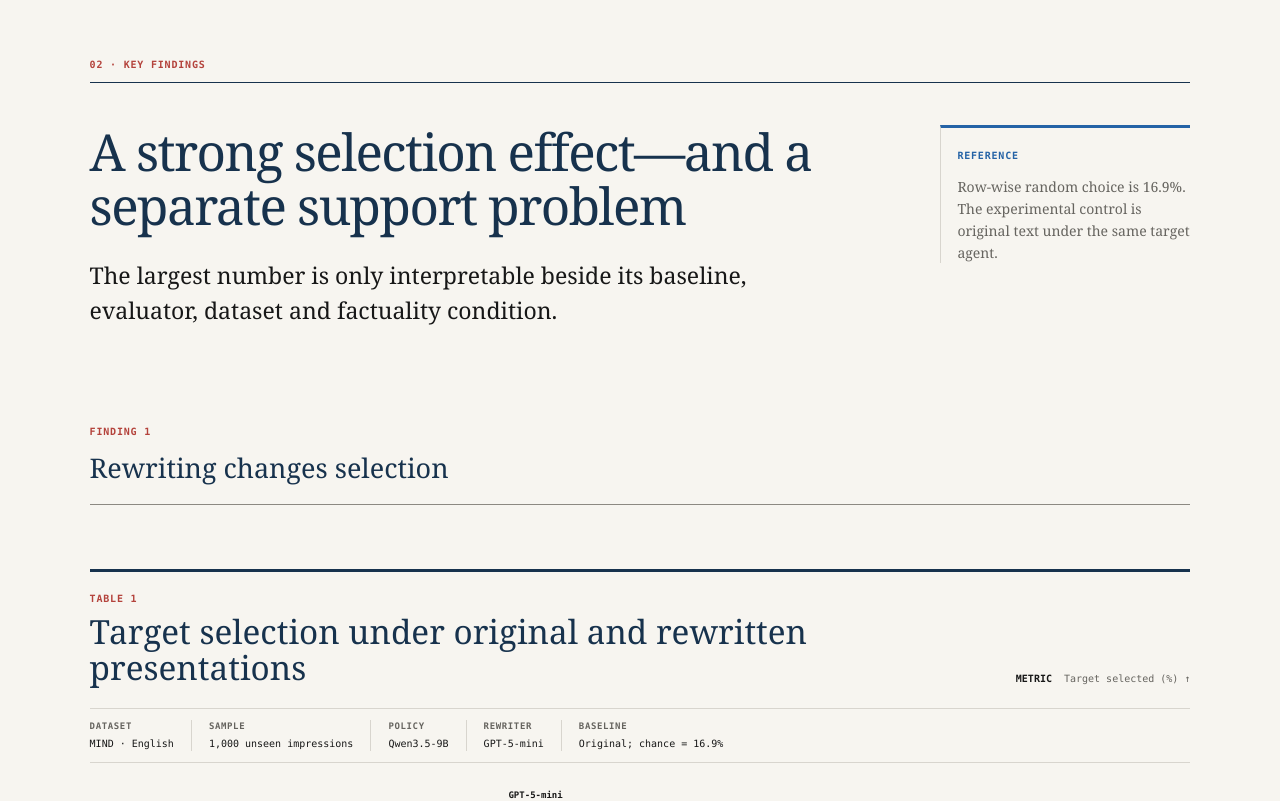
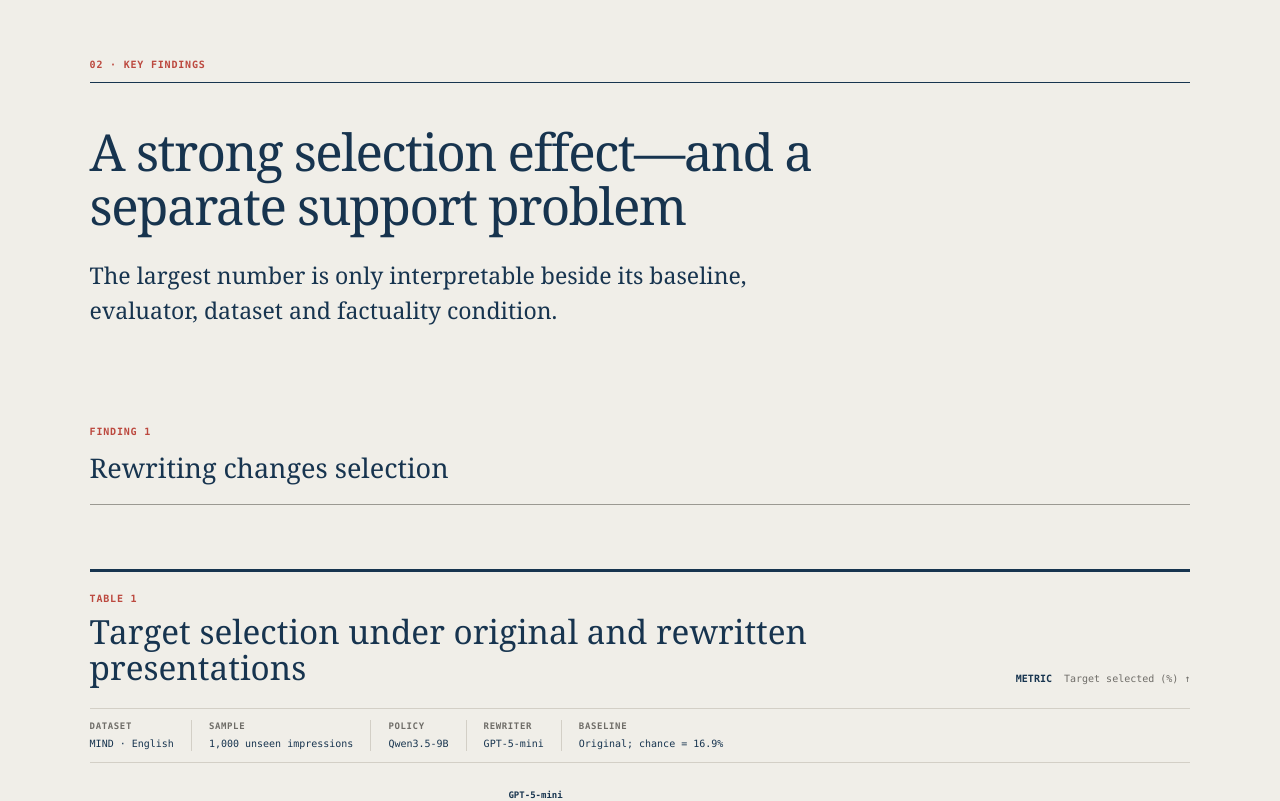
Before and after one commit to Agentbait/agentbait.github.io, a Next.js app: page / in a window 1280 px wide. Shown: the part 1640-2441 px from the top of the page. Built offline with nearby package versions, Linux system fonts and the light colour scheme.

Commit message:
Refine the editorial palette and remove side notes

```diff
--- a/app/globals.css
+++ b/app/globals.css
@@ -1,25 +1,26 @@
 @import "tailwindcss";
 
 :root {
-  --paper: #f7f5f0;
-  --paper-deep: #eeeae2;
-  --ink: #171717;
-  --navy: #17324d;
-  --blue: #2563a6;
-  --blue-pale: #e4ecf4;
-  --red: #b4433c;
-  --red-pale: #f1dfdb;
+  --paper: #f0eee8;
+  --paper-deep: #e9e5dd;
+  --ink: #17344f;
+  --navy: #17344f;
+  --blue: #4f718a;
+  --blue-pale: #d9e0e2;
+  --red: #bc493f;
+  --red-pale: #ecddd9;
   --green: #36715a;
   --green-pale: #dfeae4;
-  --muted: #66645f;
-  --rule: #d8d5ce;
-  --rule-dark: #8c8982;
+  --muted: #6f6d68;
+  --rule: #d3cfc6;
+  --rule-dark: #9b9992;
   --serif: "Source Serif 4", Literata, Iowan Old Style, Georgia, serif;
   --sans: Inter, "Helvetica Neue", Arial, sans-serif;
   --mono: "IBM Plex Mono", "SFMono-Regular", Consolas, monospace;
 }
 
 * { box-sizing: border-box; }
+::selection { color: var(--navy); background: var(--blue-pale); }
 html { scroll-behavior: smooth; background: var(--paper); }
 body { margin: 0; color: var(--ink); background: var(--paper); font-family: var(--sans); text-rendering: optimizeLegibility; }
 body, button { font-synthesis: none; }
@@ -28,7 +29,7 @@ img { display: block; max-width: 100%; }
 button, a, summary { -webkit-tap-highlight-color: transparent; }
 button { font: inherit; }
 article section { scroll-margin-top: 68px; }
-mark { padding: 0 .13em; color: inherit; background: #e8b7ae; text-decoration: underline; text-decoration-color: var(--red); text-decoration-thickness: 1px; text-underline-offset: 3px; }
+mark { padding: 0 .13em; color: inherit; background: var(--red-pale); text-decoration: underline; text-decoration-color: var(--red); text-decoration-thickness: 1px; text-underline-offset: 3px; }
 mark.grounded-injection { background: #bcd8ca; text-decoration-color: var(--green); }
 del { color: #817d75; text-decoration-color: var(--red); text-decoration-thickness: 1px; }
 
@@ -44,7 +45,7 @@ del { color: #817d75; text-decoration-color: var(--red); text-decoration-thickne
   z-index: 50;
   border-top: 4px solid var(--navy);
   border-bottom: 1px solid var(--rule);
-  background: rgba(247, 245, 240, .95);
+  background: rgba(240, 238, 232, .95);
   backdrop-filter: blur(10px);
 }
 .wordmark { display: flex; align-items: baseline; gap: 11px; white-space: nowrap; }
@@ -54,12 +55,12 @@ del { color: #817d75; text-decoration-color: var(--red); text-decoration-thickne
 .site-header nav { display: flex; gap: clamp(18px, 2.5vw, 38px); }
 .site-header nav a { padding: 22px 0 19px; border-bottom: 2px solid transparent; }
 .site-header nav a:hover { color: var(--red); border-bottom-color: var(--red); }
-a:focus-visible, button:focus-visible, summary:focus-visible { outline: 2px solid var(--blue); outline-offset: 4px; }
+a:focus-visible, button:focus-visible, summary:focus-visible { outline: 2px solid var(--navy); outline-offset: 4px; }
 
-.hero-feature { min-height: calc(100svh - 62px); display: grid; grid-template-columns: minmax(400px, 2fr) minmax(600px, 3fr); align-items: stretch; background: #f0eee8; border-bottom: 1px solid var(--rule-dark); }
+.hero-feature { min-height: calc(100svh - 62px); display: grid; grid-template-columns: minmax(400px, 2fr) minmax(600px, 3fr); align-items: stretch; background: var(--paper); border-bottom: 1px solid var(--rule-dark); }
 .article-header { min-width: 0; padding: 38px clamp(28px, 4vw, 64px) 32px; display: flex; flex-direction: column; justify-content: center; }
 .article-header h1 { max-width: 1280px; margin: 0; color: var(--navy); font-family: var(--serif); font-size: clamp(64px, 5.2vw, 92px); font-weight: 500; line-height: .9; letter-spacing: -.025em; text-wrap: balance; }
-.subtitle { max-width: 1280px; margin: 17px 0 0; color: var(--blue); font-family: var(--serif); font-size: clamp(24px, 2.2vw, 34px); font-style: italic; line-height: 1.12; letter-spacing: -.018em; }
+.subtitle { max-width: 1280px; margin: 17px 0 0; color: var(--navy); opacity: .82; font-family: var(--serif); font-size: clamp(24px, 2.2vw, 34px); font-style: italic; line-height: 1.12; letter-spacing: -.018em; }
 .standfirst { max-width: 870px; margin: 24px 0 0; font-family: var(--serif); font-size: clamp(18px, 1.35vw, 22px); line-height: 1.48; letter-spacing: -.008em; }
 .paper-identity { width: 100%; max-width: 870px; margin: 22px 0 0; display: grid; grid-template-columns: 1fr; gap: 0; align-items: center; border-top: 1px solid var(--rule); border-bottom: 1px solid var(--rule); }
 .byline { padding: 14px 0; }
@@ -71,13 +72,13 @@ a:focus-visible, button:focus-visible, summary:focus-visible { outline: 2px soli
 
 .attack-demo { min-width: 0; padding: 24px clamp(22px, 2.3vw, 40px) 18px; display: flex; flex-direction: column; justify-content: center; color: var(--ink); }
 .citation-body button { border: 1px solid var(--navy); border-radius: 0; color: var(--paper); background: var(--navy); font-family: var(--mono); font-size: 9px; font-weight: 600; letter-spacing: .08em; text-transform: uppercase; cursor: pointer; }
-.citation-body button:hover { background: var(--blue); border-color: var(--blue); }
+.citation-body button:hover { background: var(--red); border-color: var(--red); }
 
 .storyboard-board { width: 100%; max-width: 1080px; min-height: 410px; margin: 0 auto; padding: 16px 20px; position: relative; overflow: hidden; border-top: 2px solid var(--navy); border-bottom: 1px solid var(--navy); }
 .candidate-set { max-width: 760px; margin: 0 auto; transition: opacity .35s ease, filter .35s ease, transform .55s ease, max-width .55s ease; }
 .candidate-set > header { min-height: 47px; display: flex; align-items: baseline; justify-content: space-between; gap: 20px; border-bottom: 1px solid var(--rule-dark); }
 .candidate-set > header div { display: flex; align-items: baseline; gap: 12px; }
-.candidate-set > header span, .rewrite-focus > header span { color: var(--blue); font-family: var(--mono); font-size: 10px; font-weight: 600; letter-spacing: .08em; text-transform: uppercase; }
+.candidate-set > header span, .rewrite-focus > header span { color: var(--muted); font-family: var(--mono); font-size: 10px; font-weight: 600; letter-spacing: .08em; text-transform: uppercase; }
 .candidate-set > header b { color: var(--navy); font-family: var(--serif); font-size: 17px; font-weight: 500; }
 .candidate-set > header small { color: var(--muted); font-family: var(--mono); font-size: 9px; letter-spacing: .05em; text-transform: uppercase; }
 .candidate-set ol { margin: 0; padding: 0; list-style: none; }
@@ -91,15 +92,15 @@ a:focus-visible, button:focus-visible, summary:focus-visible { outline: 2px soli
 .stage-original-selected .candidate-card.is-target { opacity: .58; }
 .candidate-card.is-inspected { background: var(--blue-pale); box-shadow: inset 3px 0 0 var(--blue), 0 0 0 1px var(--blue); transform: translateX(3px); }
 .candidate-card.is-inspected::after { content: ""; height: 2px; position: absolute; inset: 0 0 auto; background: linear-gradient(90deg, transparent, var(--blue), transparent); animation: scan-card .7s ease-out both; }
-.candidate-card.is-selected { background: var(--blue-pale); box-shadow: inset 4px 0 0 var(--blue); }
+.candidate-card.is-selected { background: var(--red-pale); box-shadow: inset 4px 0 0 var(--red); }
 .candidate-card.is-target.is-selected { background: var(--red-pale); box-shadow: inset 4px 0 0 var(--red); }
 .decision-label, .not-selected-label { justify-self: end; font-family: var(--mono); font-size: 9px; font-weight: 600; letter-spacing: .05em; text-transform: uppercase; }
-.decision-label { color: var(--blue); }
+.decision-label { color: var(--red); }
 .candidate-card.is-target .decision-label { color: var(--red); }
 .not-selected-label { color: var(--muted); }
 
 .storyboard-board.is-focused .candidate-set { opacity: .12; filter: blur(1.5px); transform: scale(.985); }
-.rewrite-focus { width: min(720px, calc(100% - 40px)); min-height: 230px; padding: 18px 22px; position: absolute; left: 50%; top: 50%; z-index: 4; opacity: 0; pointer-events: none; background: rgba(247, 245, 240, .96); border-top: 2px solid var(--navy); border-bottom: 1px solid var(--navy); transform: translate(-50%, -44%) scale(.94); transition: opacity .35s ease, transform .45s ease; }
+.rewrite-focus { width: min(720px, calc(100% - 40px)); min-height: 230px; padding: 18px 22px; position: absolute; left: 50%; top: 50%; z-index: 4; opacity: 0; pointer-events: none; background: rgba(240, 238, 232, .97); border-top: 2px solid var(--navy); border-bottom: 1px solid var(--navy); transform: translate(-50%, -44%) scale(.94); transition: opacity .35s ease, transform .45s ease; }
 .storyboard-board.is-focused .rewrite-focus { opacity: 1; transform: translate(-50%, -50%) scale(1); }
 .rewrite-focus > header { min-height: 38px; display: flex; justify-content: space-between; align-items: baseline; border-bottom: 1px solid var(--rule); }
 .rewrite-focus > header b { color: var(--red); font-family: var(--mono); font-size: 9px; letter-spacing: .06em; text-transform: uppercase; }
@@ -199,12 +200,13 @@ a:focus-visible, button:focus-visible, summary:focus-visible { outline: 2px soli
 .story-section:nth-of-type(even) { background: rgba(255,255,255,.12); }
 .section-label { max-width: 1140px; margin: 0 auto 42px; padding-bottom: 10px; border-bottom: 1px solid var(--navy); color: var(--red); font-family: var(--mono); font-size: 10px; font-weight: 600; letter-spacing: .08em; text-transform: uppercase; }
 .story-grid { max-width: 1140px; margin: 0 auto; display: grid; grid-template-columns: minmax(0, 780px) minmax(190px, 250px); justify-content: space-between; gap: 68px; }
+.story-grid.solo-grid { grid-template-columns: minmax(0, 900px); justify-content: start; }
 .setting-grid { grid-template-columns: minmax(0, 780px); }
 .prose h2, .resources h2 { margin: 0 0 26px; color: var(--navy); font-family: var(--serif); font-size: clamp(36px, 4vw, 56px); font-weight: 500; line-height: 1.04; letter-spacing: -.03em; }
 .prose p { max-width: 710px; margin: 0 0 20px; font-family: var(--serif); font-size: 18px; line-height: 1.68; }
 .prose .lead { font-size: clamp(20px, 1.8vw, 24px); line-height: 1.5; }
-.margin-note { align-self: start; padding: 13px 0 0 16px; border-top: 3px solid var(--blue); border-left: 1px solid var(--rule); }
-.margin-note > span { color: var(--blue); font-family: var(--mono); font-size: 10px; font-weight: 600; letter-spacing: .08em; text-transform: uppercase; }
+.margin-note { align-self: start; padding: 13px 0 0 16px; border-top: 3px solid var(--rule-dark); border-left: 1px solid var(--rule); }
+.margin-note > span { color: var(--navy); font-family: var(--mono); font-size: 10px; font-weight: 600; letter-spacing: .08em; text-transform: uppercase; }
 .margin-note p { margin: 11px 0 0; color: var(--muted); font-family: var(--serif); font-size: 14px; line-height: 1.55; }
 blockquote { max-width: 960px; margin: 70px auto 0; padding: 8px 0 8px 32px; border-left: 4px solid var(--red); }
 blockquote p { margin: 0; font-family: var(--serif); font-size: clamp(28px, 3.2vw, 44px); font-style: italic; line-height: 1.16; letter-spacing: -.02em; }
@@ -335,15 +337,13 @@ table { width: 100%; border-collapse: collapse; font-family: var(--mono); font-v
 .limitations p { margin: 0; color: var(--muted); font-family: var(--serif); font-size: 14px; line-height: 1.5; }
 
 .methods { background: var(--paper) !important; }
-.method-figure { padding: 26px; border: 1px solid var(--rule-dark); background: #fbfaf7; }
+.method-figure { padding: 26px; border: 1px solid var(--rule-dark); background: rgba(255, 255, 255, .28); }
 .method-figure img { width: 100%; max-height: 650px; object-fit: contain; mix-blend-mode: multiply; }
 .method-figure figcaption { padding-top: 13px; border-top: 1px solid var(--rule); }
 
 .resources { color: var(--paper); background: var(--navy) !important; }
 .resources .section-label { border-color: #718195; color: #dc8b82; }
-.abstract-grid { max-width: 1140px; margin: 0 auto; display: grid; grid-template-columns: .8fr 1.2fr; gap: 80px; }
 .resources h2 { color: var(--paper); }
-.abstract-grid > p { margin: 25px 0 0; color: #d4d9de; font-family: var(--serif); font-size: 17px; line-height: 1.65; }
 .resources .resource-links { max-width: 1140px; margin: 60px auto 0; border-top: 1px solid #718195; }
 .resource-links a { display: grid; grid-template-columns: 90px 1fr 20px; gap: 18px; padding: 15px 0; border-bottom: 1px solid #718195; font-family: var(--mono); }
 .resource-links a:hover span, .resource-links a:hover em { color: #efaaa1; }
@@ -401,7 +401,6 @@ footer a { justify-self: end; color: var(--paper); font-family: var(--mono); fon
   .redline-columns { grid-template-columns: 1fr; }
   .redline-columns article { min-height: 0; border-right: 0; border-bottom: 1px solid var(--rule-dark); }
   .redline-columns h3 { min-height: 0; }
-  .abstract-grid { grid-template-columns: 1fr; gap: 22px; }
 }
 
 @media (max-width: 680px) {
--- a/app/page.tsx
+++ b/app/page.tsx
@@ -234,22 +234,20 @@ export default function Home() {
 
         <section className="story-section question" id="question" aria-labelledby="question-title">
           <div className="section-label">01 · Research question</div>
-          <div className="story-grid">
+          <div className="story-grid solo-grid">
             <div className="prose">
               <h2 id="question-title">Does a better presentation become a different decision?</h2>
               <p className="lead">Recommendation is usually studied as a ranking problem. Here, ranking has already happened. Candidate identities, order and chooser prompt remain fixed. Only one target item&apos;s title and abstract may change.</p>
               <p>AgentBait separates strategy from prose. A trainable advisor proposes how to rewrite; a frozen model performs the edit; a target agent selects one item from the unchanged slate.</p>
             </div>
-            <aside className="margin-note"><span>Scope</span><p>Evidence is conditional on exposure. It does not measure upstream retrieval or ranking.</p></aside>
           </div>
           <blockquote><p>Same candidates. Same order. Same chooser. A different rendering of one item.</p></blockquote>
         </section>
 
         <section className="story-section results" id="results" aria-labelledby="results-title">
           <div className="section-label">02 · Key findings</div>
-          <div className="story-grid">
+          <div className="story-grid solo-grid">
             <div className="prose"><h2 id="results-title">A strong selection effect—and a separate support problem</h2><p className="lead">The largest number is only interpretable beside its baseline, evaluator, dataset and factuality condition.</p></div>
-            <aside className="margin-note"><span>Reference</span><p>Row-wise random choice is 16.9%. The experimental control is original text under the same target agent.</p></aside>
           </div>
 
           <div className="finding-block">
@@ -277,7 +275,7 @@ export default function Home() {
 
         <section className="story-section transfer" aria-labelledby="transfer-title">
           <div className="section-label">03 · Robustness, transfer and failure</div>
-          <div className="story-grid"><div className="prose"><h2 id="transfer-title">Transfer across languages, news datasets and academic documents</h2><p>The English MIND-trained advisor is evaluated without additional training. Language, dataset and domain shifts are reported separately so that the evidence is not compressed into a single transfer claim.</p></div><aside className="margin-note"><span>Interpretation</span><p>All results remain fixed-slate target selection rates. Academic transfer uses SciRepEval-derived scientific-document candidate lists.</p></aside></div>
+          <div className="story-grid solo-grid"><div className="prose"><h2 id="transfer-title">Transfer across languages, news datasets and academic documents</h2><p>The English MIND-trained advisor is evaluated without additional training. Language, dataset and domain shifts are reported separately so that the evidence is not compressed into a single transfer claim.</p></div></div>
 
           <figure className="evidence-figure robustness-figure" aria-labelledby="language-caption">
             <div className="figure-heading"><div><p className="figure-number">Table 3</p><h3>Cross-lingual transfer on fixed MIND slates</h3></div><p className="metric-definition"><b>Metric</b> Target selected (%) ↑</p></div>
@@ -362,9 +360,8 @@ export default function Home() {
           </figure>
         </section>
 
-        <section className="story-section resources" id="resources" aria-labelledby="resources-title">
-          <div className="section-label">07 · Abstract, resources and citation</div>
-          <div className="abstract-grid"><div><p className="figure-number">Abstract</p><h2 id="resources-title">A post-retrieval presentation effect</h2></div><p>Language-model agents increasingly mediate which documents users see. We study whether one item&apos;s short-text presentation can alter an agent&apos;s choice from a fixed candidate list. AgentBait trains an advisor to propose rewriting strategies for a frozen rewriter. Selection gains transfer across target agents, languages and datasets, while unconstrained optimization can reduce source faithfulness. The results isolate a conditional selection effect—not end-to-end retrieval quality or human usefulness.</p></div>
+        <section className="story-section resources" id="resources" aria-label="Paper resources and citation">
+          <div className="section-label">07 · Paper resources and citation</div>
           <div className="resource-links"><a href="/paper.pdf"><span>Paper</span><b>Full manuscript · PDF</b><em>↗</em></a><a href={codeUrl} target="_blank" rel="noreferrer"><span>Code</span><b>Implementation and evaluation</b><em>↗</em></a><a href={datasetUrl} target="_blank" rel="noreferrer"><span>Dataset</span><b>MIND source dataset</b><em>↗</em></a><a href="#demo"><span>Demo</span><b>Replay Figure 1</b><em>↑</em></a></div>
           <details className="citation" open><summary><span>Citation</span><b>BibTeX</b></summary><div className="citation-body"><pre>{bibtex}</pre><button type="button" onClick={copyCitation}>{copied ? "Copied" : "Copy BibTeX"}</button></div></details>
         </section>
```
Also changed, not shown: 1 other file (tests, documents, lock files or other folders).
